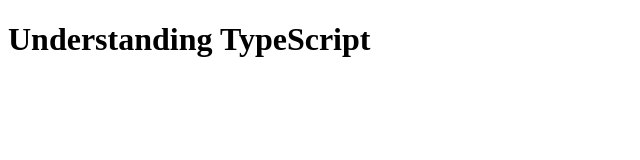
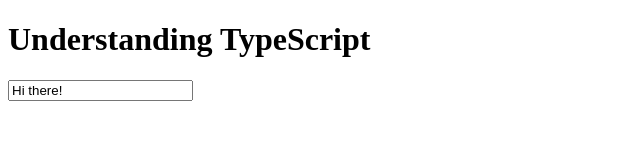
Before and after one commit to bejzik8/understanding-typescript, a website with bundled scripts: page index.html in a window 1280 px wide. Shown: the whole page, without its empty margins (0-640 px from the left). Built offline with nearby package versions, Linux system fonts and the light colour scheme.

Commit message:
Type casting...

```diff
--- a/index.html
+++ b/index.html
@@ -8,5 +8,6 @@
 </head>
 <body>
   <h1>Understanding TypeScript</h1>
+  <input type="text" id="user-input">
 </body>
 </html>
--- a/src/app.ts
+++ b/src/app.ts
@@ -109,3 +109,16 @@
 }
 
 moveAnimal({ type: 'bird', flyingSpeed: 10 });
+
+// Type Casting
+
+// 1.
+// const userInputElement = <HTMLInputElement>document.getElementById('user-input');
+// 2.
+// const userInputElement = document.getElementById('user-input') as HTMLInputElement;
+
+const userInputElement = document.getElementById('user-input');
+
+if (userInputElement) {
+  (userInputElement as HTMLInputElement).value = 'Hi there!';
+}
```
